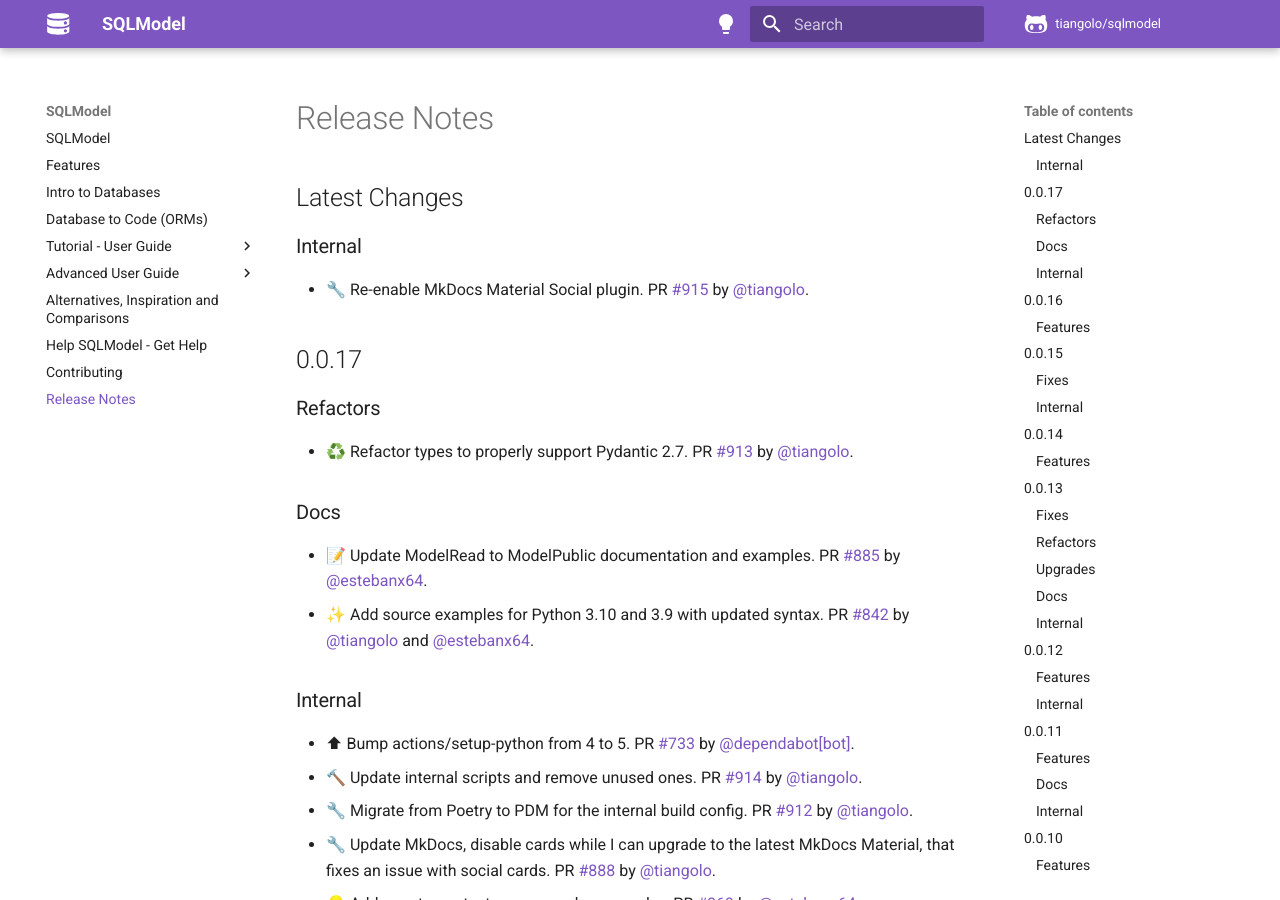
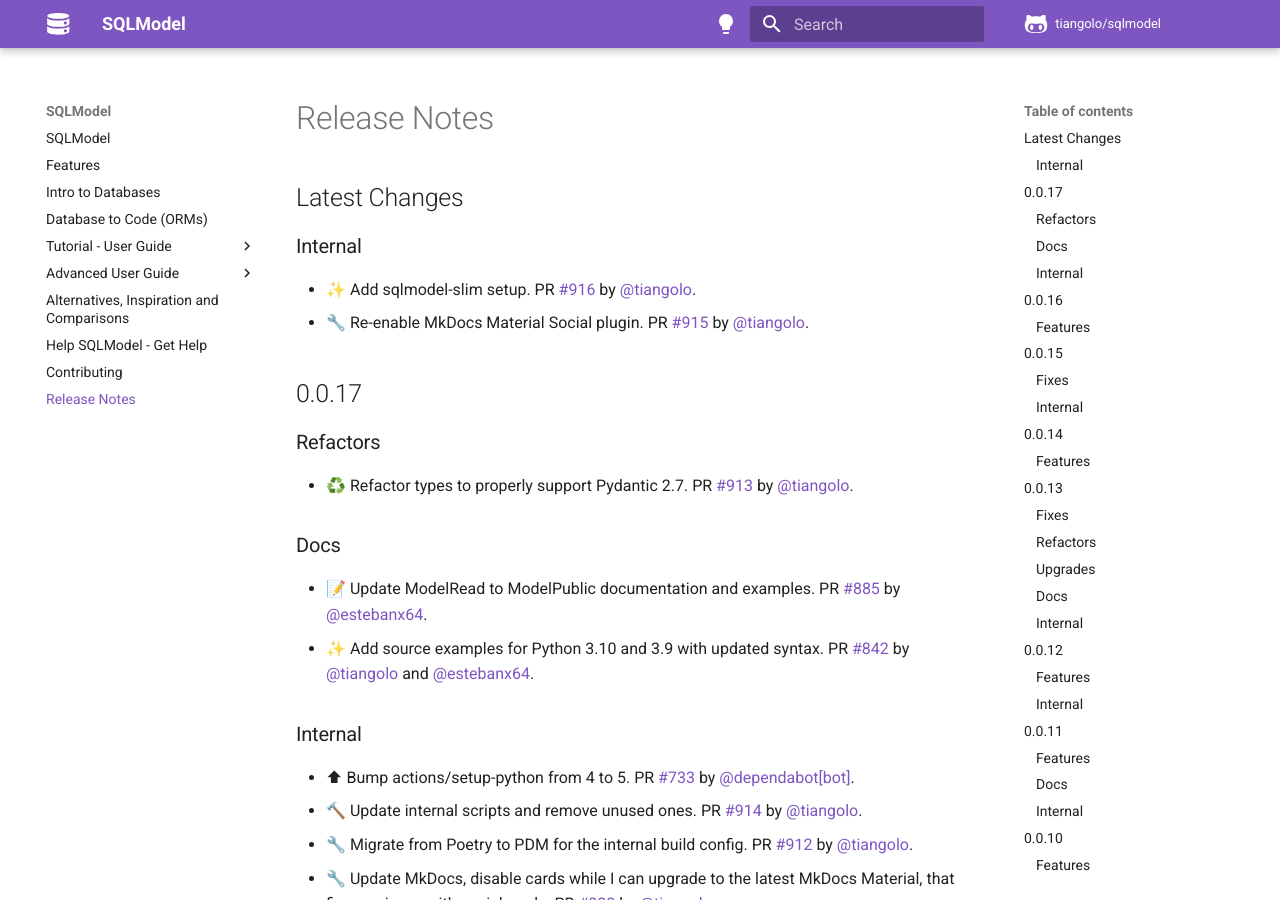
Before and after one commit to sztrakabalint/fastapi-sqlmodel, an MkDocs documentation site: the page built from docs/release-notes.md, in a window 1280 px wide and 900 px high. Built offline with MkDocs 1.6.1 and Material for MkDocs 9.7.7, drawn with Linux system fonts in a browser that asks for light colours; comment, search, counter and statistics services are not loaded.

Commit message:
📝 Update release notes

```diff
--- a/docs/release-notes.md
+++ b/docs/release-notes.md
@@ -4,6 +4,7 @@
 
 ### Internal
 
+* ✨ Add sqlmodel-slim setup. PR [#916](https://github.com/tiangolo/sqlmodel/pull/916) by [@tiangolo](https://github.com/tiangolo).
 * 🔧 Re-enable MkDocs Material Social plugin. PR [#915](https://github.com/tiangolo/sqlmodel/pull/915) by [@tiangolo](https://github.com/tiangolo).
 
 ## 0.0.17
```
